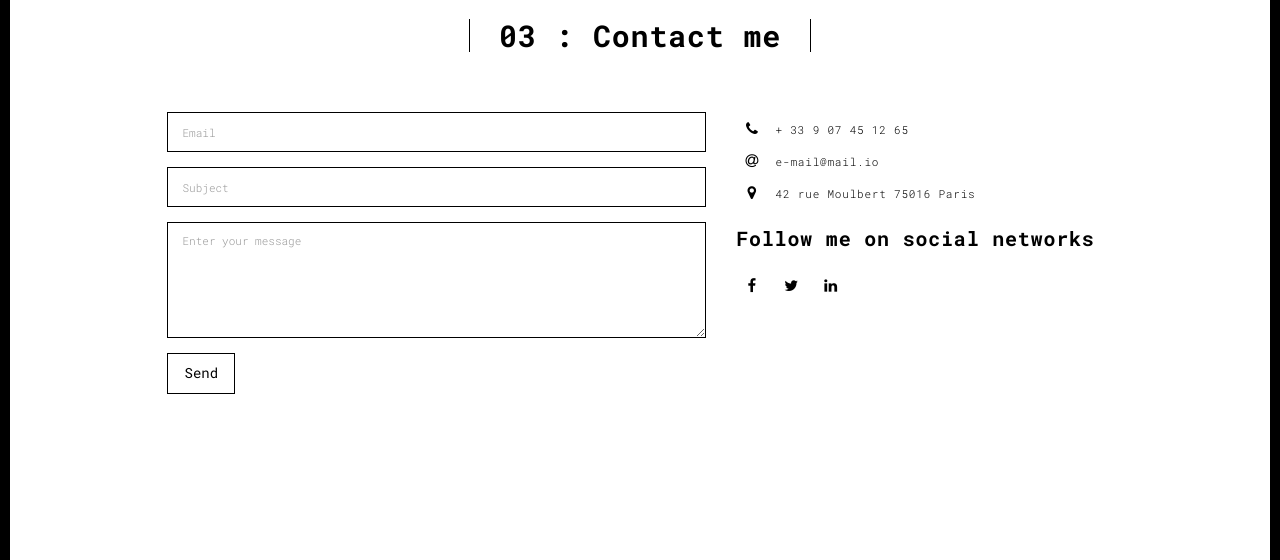
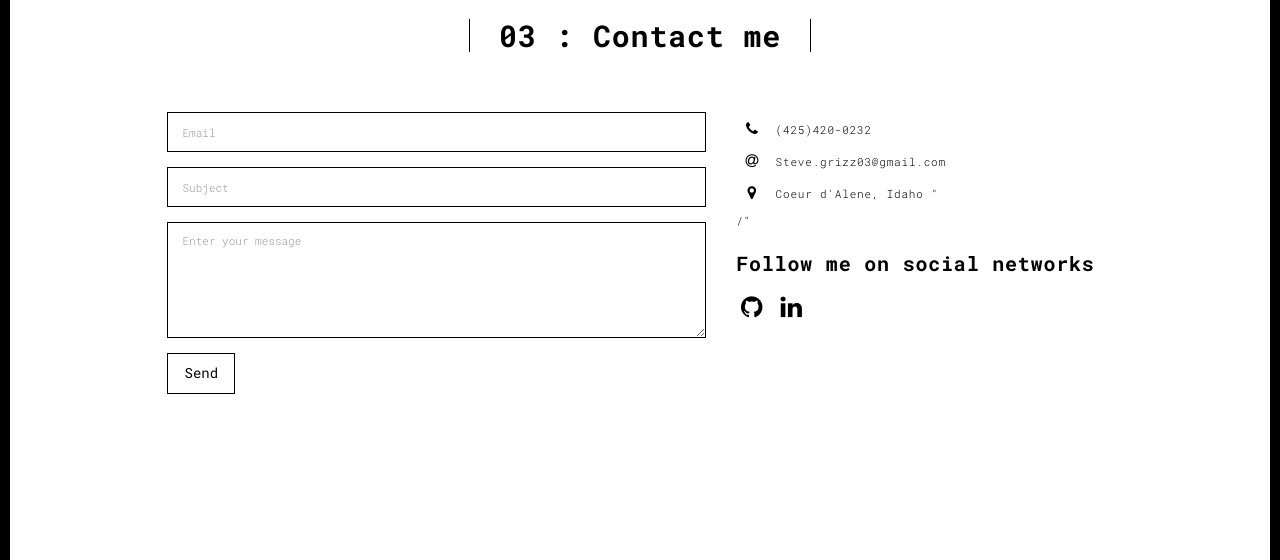
Before and after one commit to Grizz03/Flask-Portfolio, a Flask app: page /contact.html in a window 1280 px wide. Shown: the part 90-650 px from the top of the page. Run offline with Flask 2, Linux system fonts and the light colour scheme; some libraries are stand-ins or nearby versions.

```diff
--- /dev/null
+++ b/database.csv
@@ -0,0 +1,2 @@
+email,subject,message
+steve@test.com,test,this is a test
--- /dev/null
+++ b/database.txt
@@ -0,0 +1,4 @@
+
+steve@aol.com, asdf, asdf
+hello@java.com, steve, is kinda cool
+steve@aol.com, asdfasfd, asdf
--- a/server.py
+++ b/server.py
@@ -1,4 +1,5 @@
 from flask import Flask, render_template, redirect, request
+import csv
 
 app = Flask(__name__)
 
@@ -13,9 +14,31 @@ def html_page(page_name):
     return render_template(page_name)
 
 
+def write_to_file(data):
+    with open('database.txt', mode='a') as database:
+        email = data['email']
+        subject = data['subject']
+        message = data['message']
+        file = database.write(f'\n{email}, {subject}, {message}')
+
+def write_to_csv(data):
+    with open('database.csv', mode='a') as database2:
+        email = data['email']
+        subject = data['subject']
+        message = data['message']
+        csv_writer = csv.writer(database2, delimiter=',', quotechar='"', quoting=csv.QUOTE_MINIMAL)
+        csv_writer.writerow([email,subject,message])
+
+
 @app.route('/submit_form', methods=['POST', 'GET'])
 def submit_form():
     if request.method == 'POST':
-        data = request.form.to_dict()
-        print(data)
-        return redirect('/thankyou.html')
+        try:
+            data = request.form.to_dict()
+            write_to_csv(data)
+            print(data)
+            return redirect('/thankyou.html')
+        except:
+            return 'did not send to database'
+    else:
+        return 'Something went wrong, try again'
--- a/templates/contact.html
+++ b/templates/contact.html
@@ -6,7 +6,7 @@
     <meta content="IE=edge" http-equiv="X-UA-Compatible">
     <meta content="width=device-width,initial-scale=1" name="viewport">
     <meta content="description" name="description">
-  <meta name="google" content="notranslate" />
+    <meta name="google" content="notranslate"/>
 
     <!-- Disable tap highlight on IE -->
     <meta name="msapplication-tap-highlight" content="no">
@@ -16,7 +16,8 @@
 
     <title>Title page</title>
 
-<link href="./static/main.3f6952e4.css" rel="stylesheet"></head>
+    <link href="./static/main.3f6952e4.css" rel="stylesheet">
+</head>
 
 <body class="">
 <div id="site-border-left"></div>
@@ -26,7 +27,8 @@
 <header>
     <nav class="navbar  navbar-fixed-top navbar-default">
         <div class="container">
-        <button type="button" class="navbar-toggle collapsed" data-toggle="collapse" data-target="#navbar-collapse" aria-expanded="false">
+            <button type="button" class="navbar-toggle collapsed" data-toggle="collapse" data-target="#navbar-collapse"
+                    aria-expanded="false">
                 <span class="sr-only">Toggle navigation</span>
                 <span class="icon-bar"></span>
                 <span class="icon-bar"></span>
@@ -61,13 +63,16 @@
                             <div class="row">
                                 <div class="col-md-7">
                                     <div class="form-group">
-                        <input name="email" type="email" class="form-control" id="email" placeholder="Email">
+                                        <input name="email" type="email" class="form-control" id="email"
+                                               placeholder="Email">
                                     </div>
                                     <div class="form-group">
-                        <input name="subject" type="text" class="form-control" id="subject" placeholder="Subject">
+                                        <input name="subject" type="text" class="form-control" id="subject"
+                                               placeholder="Subject">
                                     </div>
                                     <div class="form-group">
-                        <textarea name="message" class="form-control" rows="5" placeholder="Enter your message"></textarea>
+                                        <textarea name="message" class="form-control" rows="5"
+                                                  placeholder="Enter your message"></textarea>
                                     </div>
                                     <button type="submit" class="btn btn-default btn-lg">Send</button>
                                 </div>
@@ -77,32 +82,30 @@
                           <span class="fa-icon">
                             <i class="fa fa-phone" aria-hidden="true"></i>
                           </span>
-                          + 33 9 07 45 12 65
+                                            (425)420-0232
                                         </li>
                                         <li>
                           <span class="fa-icon">
                             <i class="fa fa-at" aria-hidden="true"></i>
                           </span>
-                          e-mail@mail.io
+                                            Steve.grizz03@gmail.com
                                         </li>
                                         <li>
                           <span class="fa-icon">
                             <i class="fa fa fa-map-marker" aria-hidden="true"></i>
                           </span>
-                          42 rue Moulbert 75016 Paris
+                                            Coeur d'Alene, Idaho
+                                            "
                                         </li>
+                                        /"
                                     </ul>
                                     <h3>Follow me on social networks</h3>
-                      <a href="http://www.facebook.com" title="" class="fa-icon">
-                        <i class="fa fa-facebook"></i>
+                                    <a href="https://github.com/Grizz-Development/" title="" class="fa-icon">
+                                        <i style="font-size:25px !important" class="fa fa-github"></i>
                                     </a>
-                      <a href="http://www.twitter.com" title="" class="fa-icon">
-                        <i class="fa fa-twitter"></i>
+                                    <a href="https://www.linkedin.com/in/steve-w-grizz03/" title="" class="fa-icon">
+                                        <i style="font-size:25px !important" class="fa fa-linkedin"></i>
                                     </a>
-                      <a href="http://www.linkedin.com" title="" class="fa-icon">
-                        <i class="fa fa-linkedin"></i>
-                      </a>
-
                                 </div>
                             </div>
                         </form>
@@ -145,6 +148,8 @@
   ga('send', 'pageview');
 </script>
 
---> <script type="text/javascript" src="./static/main.70a66962.js"></script></body>
+-->
+<script type="text/javascript" src="./static/main.70a66962.js"></script>
+</body>
 
 </html>
```
Also changed, not shown: static/styles.css (deleted, +0 -7 lines), static/main.3f6952e4.css. Lines whose indentation alone changed are shown as unchanged.
